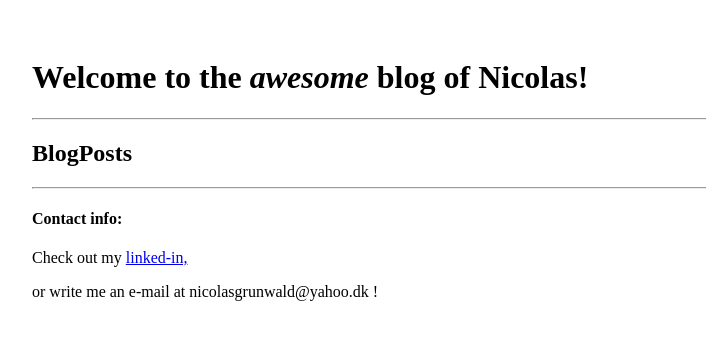
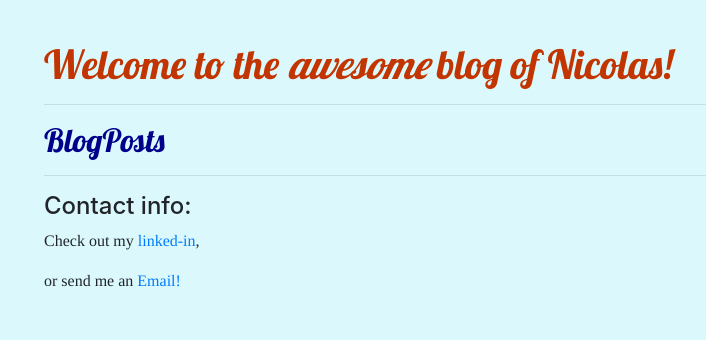
Before and after one commit to Dzeinuda-zz/my-first-blog, a Django app: page / in a window 1280 px wide. Shown: the top 340 px of the page, without its empty margins (6-712 px from the left). Run offline with Django 3.2, Linux system fonts and the light colour scheme; data that the repository does not hold is empty.

Commit message:
Added some visuals

```diff
--- a/blog/static/css/blog.css
+++ b/blog/static/css/blog.css
@@ -1,9 +1,19 @@
-h1 a, h2 a {
-    color: #00008B;
-    font-family: "lobster";
+h1 {
+  font-family: "Lobster";
+  color: #C23500
+}
+
+h2 {
+  font-family: "Lobster";
+  color: #00008B;
+}
+
+p {
+  font-family: "Times";
 }
 
 body {
-    padding-left: 30px;
-    padding-top: 30px;
+    padding-left: 50px;
+    padding-top: 40px;
+    background-color: #DBF9FC
 }
--- a/blog/templates/blog/post_list.html
+++ b/blog/templates/blog/post_list.html
@@ -5,6 +5,8 @@
   <head>
     <title>Nicolas' Blog!</title>
 
+    <link href="//fonts.googleapis.com/css?family=Lobster&subset=latin,latin-ext" rel="stylesheet" type="text/css">
+    <link rel="stylesheet" href="https://cdn.jsdelivr.net/npm/bootstrap@4.5.3/dist/css/bootstrap.min.css" integrity="sha384-TX8t27EcRE3e/ihU7zmQxVncDAy5uIKz4rEkgIXeMed4M0jlfIDPvg6uqKI2xXr2" crossorigin="anonymous">
     <meta charset="utf-8">
     <link rel="stylesheet" href="{% static 'css/blog.css' %}">
   </head>
@@ -13,16 +15,18 @@
     <h1>Welcome to the <em>awesome</em> blog of Nicolas! </h1>
     <hr>
     <h2>BlogPosts</h2>
+    <p> </p>
     {% for post in posts %}
     <article class="">
-      <h4>{{post.title}}</h4>
+      <p><b>{{post.title}}</b></p>
       <p>{{post.text|linebreaksbr}}</p>
       <time>published: {{ post.published_date }}</time>
+      <p> </p>
     </article>
     {% endfor %}
     <hr>
     <h4>Contact info:</h4>
-    <p>Check out my <a href=https://www.linkedin.com/in/nicolas-grunwald-921580218/"">linked-in,</a> </p>
-    <p>or write me an e-mail at nicolasgrunwald@yahoo.dk !</p>
+    <p>Check out my <a href=https://www.linkedin.com/in/nicolas-grunwald-921580218/"">linked-in</a>,</p>
+    <p> or send me an <a href = "mailto: nicolasgrunwald@yahoo.dk">Email!</a></p>
   </body>
 </html>
```
